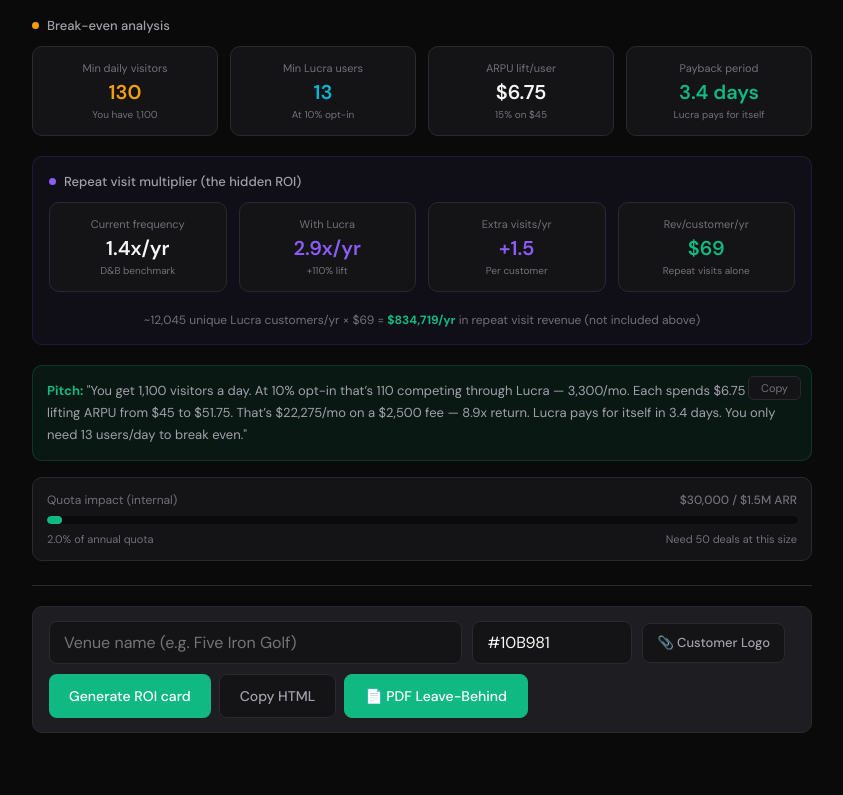
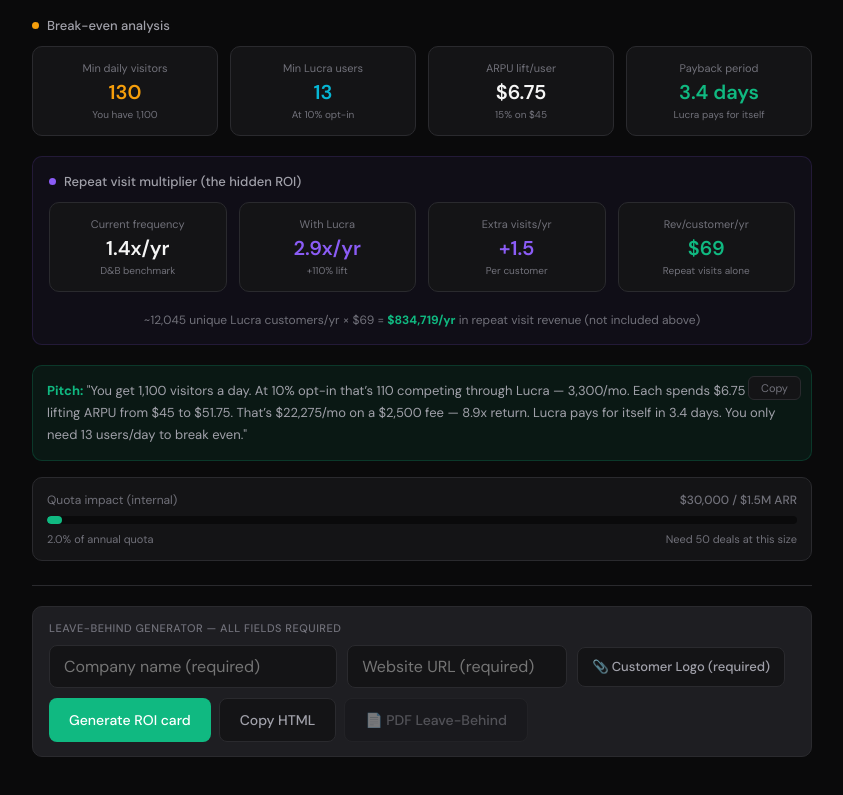
Before and after one commit to Matweiss/lucra-roi-calculator, a website: page index.html in a window 1280 px wide. Shown: the part 1033-1828 px from the top of the page, without its empty margins (218-1061 px from the left). Drawn offline with nearby package versions, Linux system fonts and the light colour scheme.

Commit message:
feat: validation gate — name+website+logo required before PDF generation

```diff
--- a/index.html
+++ b/index.html
@@ -192,7 +192,25 @@ input[type=range]::-moz-range-thumb{width:20px;height:20px;border-radius:50%;bac
 <div id="loyalty-compare"></div>
 <div class="pitch" id="pitch"></div>
 <div id="quota-track"></div>
-<div class="gen-section"><div class="brand-fields"><div class="brand-row"><input class="gen-input" id="n-roi" placeholder="Venue name (e.g. Five Iron Golf)"><input class="gen-input" id="brand-color" type="text" placeholder="Brand color (#hex)" value="#10B981" style="max-width:140px"><label class="logo-upload-label" for="logo-upload">📎 Customer Logo</label><input type="file" id="logo-upload" accept="image/*" style="display:none" onchange="handleLogoUpload(this)"><span id="logo-status"></span></div><div class="gen-row"><button class="gen-btn" onclick="GEN('roi')">Generate ROI card</button><button class="gen-btn2" onclick="CPH('roi')">Copy HTML</button><button class="gen-btn2" id="pdf-btn" onclick="GENPDF()" style="background:#10B981;color:#fff;border-color:#10B981">📄 PDF Leave-Behind</button></div></div><div class="card-wrap" id="w-roi"><div class="card-actions"><button class="dl-btn" onclick="DL('roi')">Download image</button></div><div id="o-roi"></div></div></div>
+<div class="gen-section">
+<div class="brand-fields">
+  <div style="font-size:11px;color:#71717a;margin-bottom:10px;font-weight:500;text-transform:uppercase;letter-spacing:0.5px">Leave-behind generator — all fields required</div>
+  <div class="brand-row">
+    <input class="gen-input" id="n-roi" placeholder="Company name (required)" oninput="checkPDFReady()">
+    <input class="gen-input" id="website-url" placeholder="Website URL (required)" oninput="checkPDFReady()" style="max-width:220px">
+    <label class="logo-upload-label" for="logo-upload" id="logo-upload-label">📎 Customer Logo (required)</label>
+    <input type="file" id="logo-upload" accept="image/*" style="display:none" onchange="handleLogoUpload(this)">
+    <span id="logo-status"></span>
+  </div>
+  <div class="gen-row">
+    <button class="gen-btn" onclick="GEN('roi')">Generate ROI card</button>
+    <button class="gen-btn2" onclick="CPH('roi')">Copy HTML</button>
+    <button class="gen-btn2" id="pdf-btn" onclick="GENPDF()" disabled style="opacity:0.4;cursor:not-allowed">📄 PDF Leave-Behind</button>
+  </div>
+  <div id="pdf-validation-msg" style="font-size:11px;color:#F59E0B;margin-top:8px;display:none">⚠ Enter company name, website, and upload their logo to generate the PDF.</div>
+</div>
+<div class="card-wrap" id="w-roi"><div class="card-actions"><button class="dl-btn" onclick="DL('roi')">Download image</button></div><div id="o-roi"></div></div>
+</div>
 </div>
 
 <div id="compare" style="display:none">
@@ -296,36 +314,51 @@ function handleLogoUpload(input) {
   reader.onload = function(e) {
     uploadedLogoDataUrl = e.target.result;
     var s = document.getElementById('logo-status');
-    if (s) s.textContent = '✓ ' + file.name;
+    if (s) { s.textContent = '✓ ' + file.name; s.style.color='#10B981'; }
+    var lbl = document.getElementById('logo-upload-label');
+    if (lbl) { lbl.style.borderColor='#10B981'; lbl.style.color='#10B981'; }
+    checkPDFReady();
   };
   reader.readAsDataURL(file);
 }
+function checkPDFReady() {
+  var name = ($('n-roi') && $('n-roi').value.trim()) || '';
+  var url  = ($('website-url') && $('website-url').value.trim()) || '';
+  var hasLogo = !!uploadedLogoDataUrl;
+  var ready = name.length > 0 && url.length > 0 && hasLogo;
+  var btn = $('pdf-btn');
+  var msg = $('pdf-validation-msg');
+  if (btn) { btn.disabled = !ready; btn.style.opacity = ready ? '1' : '0.4'; btn.style.cursor = ready ? 'pointer' : 'not-allowed'; btn.style.background = ready ? '#10B981' : ''; btn.style.color = ready ? '#fff' : ''; btn.style.borderColor = ready ? '#10B981' : ''; }
+  if (msg) msg.style.display = ready ? 'none' : 'block';
+  return ready;
+}
 function GENPDF() {
-  var name = $('n-roi') ? ($('n-roi').value || 'Venue') : 'Venue';
-  var brandColor = $('brand-color') ? ($('brand-color').value || '#10B981') : '#10B981';
+  if (!checkPDFReady()) return;
+  var name = $('n-roi').value.trim();
+  var website = $('website-url').value.trim();
   var btn = $('pdf-btn');
   if (btn) { btn.textContent = 'Generating…'; btn.disabled = true; }
   var r = C(V.vis, V.arpu, V.fee, V.opt, V.lift);
   var payload = {
-    company: name, lift: V.lift / 100,
+    company: name, website: website, lift: V.lift / 100,
     monthly_roi: Math.round(r.moRev), annual_roi: Math.round(r.annROI),
     three_year_value: Math.round(r.annROI * 3), payback_days: Math.round(r.paybackDays),
     roi_x: r.roiX, arpu: V.arpu, opt_rate: V.opt, daily_users: V.vis,
-    brand_color: brandColor, logo_data_url: uploadedLogoDataUrl || null
+    logo_data_url: uploadedLogoDataUrl
   };
   fetch('/api/generate-pdf', { method: 'POST', headers: {'Content-Type':'application/json'}, body: JSON.stringify(payload) })
-  .then(function(res) { if (!res.ok) throw new Error('Server error ' + res.status); return res.blob(); })
+  .then(function(res) { if (!res.ok) throw new Error('PDF server error ' + res.status); return res.blob(); })
   .then(function(blob) {
     var url = URL.createObjectURL(blob);
     var a = document.createElement('a'); a.href = url;
     a.download = 'lucra-roi-' + name.toLowerCase().replace(/[^a-z0-9]/g,'-') + '.pdf';
     document.body.appendChild(a); a.click(); document.body.removeChild(a);
     URL.revokeObjectURL(url);
-    if (btn) { btn.textContent = '📄 PDF Leave-Behind'; btn.disabled = false; }
+    if (btn) { btn.textContent = '📄 PDF Leave-Behind'; btn.disabled = false; checkPDFReady(); }
   })
   .catch(function(err) {
     alert('PDF error: ' + err.message);
-    if (btn) { btn.textContent = '📄 PDF Leave-Behind'; btn.disabled = false; }
+    if (btn) { btn.textContent = '📄 PDF Leave-Behind'; btn.disabled = false; checkPDFReady(); }
   });
 }
 
```
